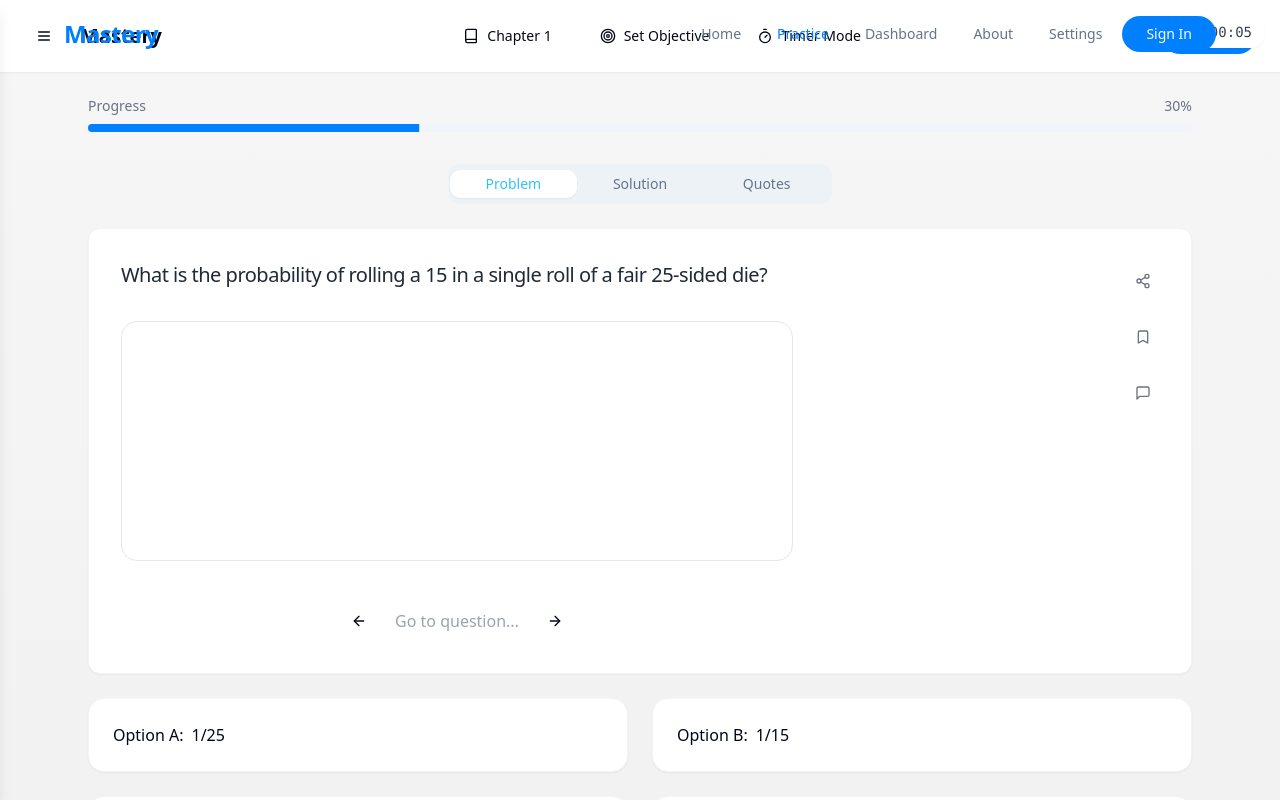
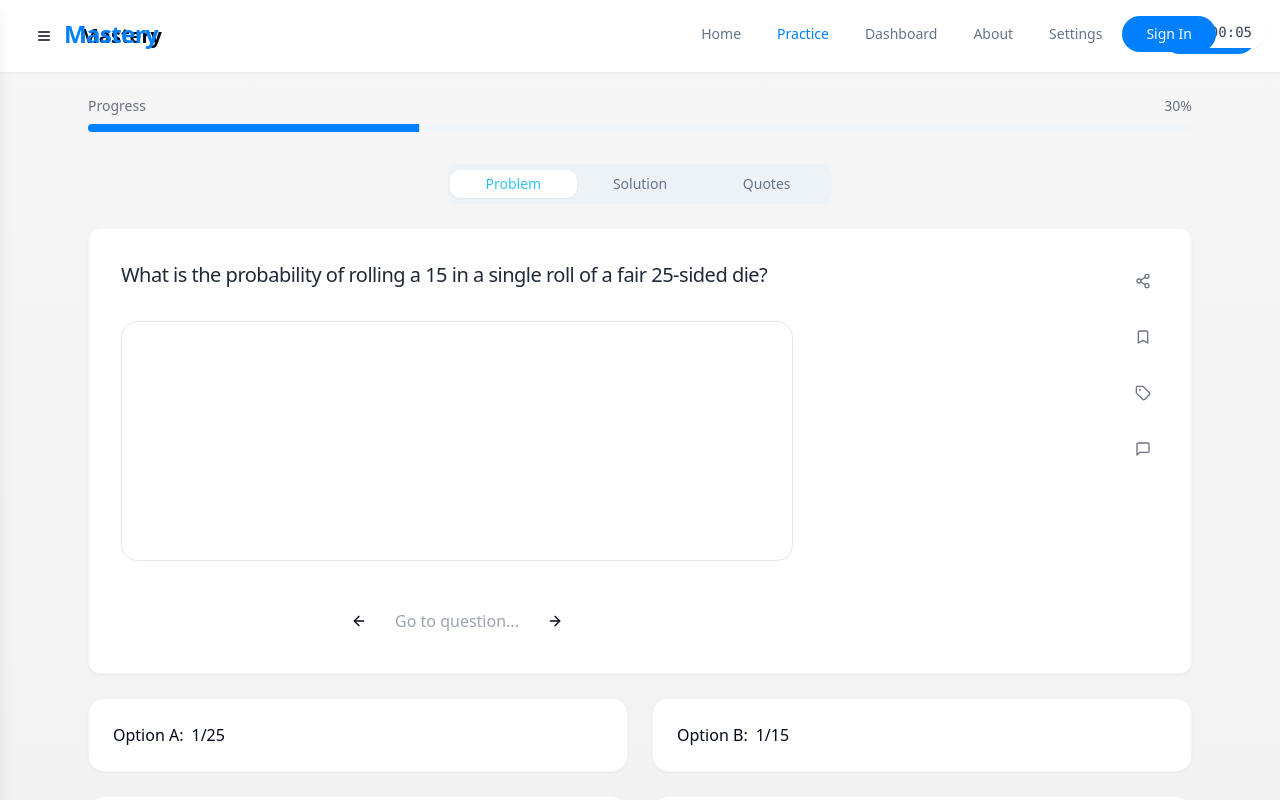
Before and after one commit to remark2025/academic_arc, a React (Vite) app: page /practice in a window 1280 px wide. Shown: the top 800 px of the page. Built offline with nearby package versions, Linux system fonts and the light colour scheme.

Commit message:
Move Practice page buttons
Moves the chapter selection, objective setting, and timer mode buttons from the header to the collapsible sidebar on the Practice page.

```diff
--- a/src/pages/Practice.tsx
+++ b/src/pages/Practice.tsx
@@ -1,4 +1,3 @@
-
 import { useState, useEffect, useRef } from "react";
 import { Tabs, TabsContent, TabsList, TabsTrigger } from "@/components/ui/tabs";
 import { Button } from "@/components/ui/button";
@@ -18,12 +17,14 @@ import {
   X,
   Target,
   Timer,
-  BarChart
+  BarChart,
+  Tag
 } from "lucide-react";
 import { Card } from "@/components/ui/card";
 import { Popover, PopoverContent, PopoverTrigger } from "@/components/ui/popover";
 import { cn } from "@/lib/utils";
 import { useToast } from "@/hooks/use-toast";
+import { Separator } from "@/components/ui/separator";
 
 const Practice = () => {
   const [tabValue, setTabValue] = useState("problem");
@@ -100,7 +101,7 @@ const Practice = () => {
       <div
         ref={sidebarRef}
         className={cn(
-          "fixed top-0 left-0 h-full bg-white shadow-lg w-64 z-50 transition-transform duration-300",
+          "fixed top-0 left-0 h-full bg-white shadow-lg w-64 z-50 transition-transform duration-300 overflow-auto",
           sidebarOpen ? "translate-x-0" : "-translate-x-full"
         )}
       >
@@ -111,6 +112,7 @@ const Practice = () => {
           </Button>
         </div>
         <div className="p-4 space-y-6">
+          {/* Navigation links */}
           <div className="space-y-2">
             <div className="text-sm font-medium text-gray-500 mb-2">NAVIGATION</div>
             <a href="/" className="flex items-center gap-3 p-2 hover:bg-gray-100 rounded-md">
@@ -130,23 +132,18 @@ const Practice = () => {
               <span>Settings</span>
             </a>
           </div>
-        </div>
-      </div>
 
-      {/* Header */}
-      <div className="py-4 px-6 flex items-center justify-between bg-white shadow-sm">
-        <div className="flex items-center gap-4">
-          <Button variant="ghost" size="icon" onClick={() => setSidebarOpen(true)}>
-            <Menu className="h-5 w-5" />
-          </Button>
-          <div className="font-bold text-xl">Mastery</div>
-        </div>
+          {/* Moved buttons from header to sidebar */}
+          <div className="space-y-2">
+            <div className="text-sm font-medium text-gray-500 mb-2">PRACTICE OPTIONS</div>
 
-        <div className="flex items-center gap-4">
+            {/* Chapter selection */}
+            <div className="space-y-1">
+              <div className="flex items-center gap-3 p-2 hover:bg-gray-100 rounded-md cursor-pointer">
+                <Book className="h-5 w-5 text-gray-500" />
                 <Popover>
                   <PopoverTrigger asChild>
-              <Button variant="ghost" className="flex items-center gap-2 font-medium">
-                <Book className="h-5 w-5" />
+                    <Button variant="ghost" className="flex w-full justify-start p-0 m-0 h-auto">
                       Chapter 1
                     </Button>
                   </PopoverTrigger>
@@ -160,20 +157,25 @@ const Practice = () => {
                     </div>
                   </PopoverContent>
                 </Popover>
+              </div>
+            </div>
 
-          <Button
-            variant="ghost"
-            className="flex items-center gap-2 font-medium"
+            {/* Set objective button */}
+            <button
               onClick={() => setShowObjectiveModal(true)}
+              className="flex w-full items-center gap-3 p-2 hover:bg-gray-100 rounded-md"
             >
-            <Target className="h-5 w-5" />
-            Set Objective
-          </Button>
+              <Target className="h-5 w-5 text-gray-500" />
+              <span>Set Objective</span>
+            </button>
 
+            {/* Timer mode selection */}
+            <div className="space-y-1">
+              <div className="flex items-center gap-3 p-2 hover:bg-gray-100 rounded-md cursor-pointer">
+                <Timer className="h-5 w-5 text-gray-500" />
                 <Popover>
                   <PopoverTrigger asChild>
-              <Button variant="ghost" className="flex items-center gap-2 font-medium">
-                <Timer className="h-5 w-5" />
+                    <Button variant="ghost" className="flex w-full justify-start p-0 m-0 h-auto">
                       Timer Mode
                     </Button>
                   </PopoverTrigger>
@@ -188,7 +190,31 @@ const Practice = () => {
                   </PopoverContent>
                 </Popover>
               </div>
+            </div>
+          </div>
 
+          <Separator />
+
+          {/* Settings or other links could go here */}
+          <div className="pt-4">
+            <a href="/settings" className="flex items-center gap-3 p-2 hover:bg-gray-100 rounded-md">
+              <FileText className="h-5 w-5 text-gray-500" />
+              <span>Settings</span>
+            </a>
+          </div>
+        </div>
+      </div>
+
+      {/* Header - Removed the buttons that are now in sidebar */}
+      <div className="py-4 px-6 flex items-center justify-between bg-white shadow-sm">
+        <div className="flex items-center gap-4">
+          <Button variant="ghost" size="icon" onClick={() => setSidebarOpen(true)}>
+            <Menu className="h-5 w-5" />
+          </Button>
+          <div className="font-bold text-xl">Mastery</div>
+        </div>
+
+        {/* Keep the signin button */}
         <div>
           <Button size="sm" variant="default" className="rounded-full px-6">
             Sign In
@@ -271,8 +297,12 @@ const Practice = () => {
                     <span className="sr-only">Bookmark</span>
                   </Button>
                   <Button variant="ghost" className="p-2">
+                    <Tag className="h-5 w-5 text-gray-500" />
+                    <span className="sr-only">Tag</span>
+                  </Button>
+                  <Button variant="ghost" className="p-2">
                     <MessageSquare className="h-5 w-5 text-gray-500" />
-                    <span className="sr-only">Tag</span>
+                    <span className="sr-only">Comment</span>
                   </Button>
                 </div>
               </div>
```
Lines whose indentation alone changed are shown as unchanged.
